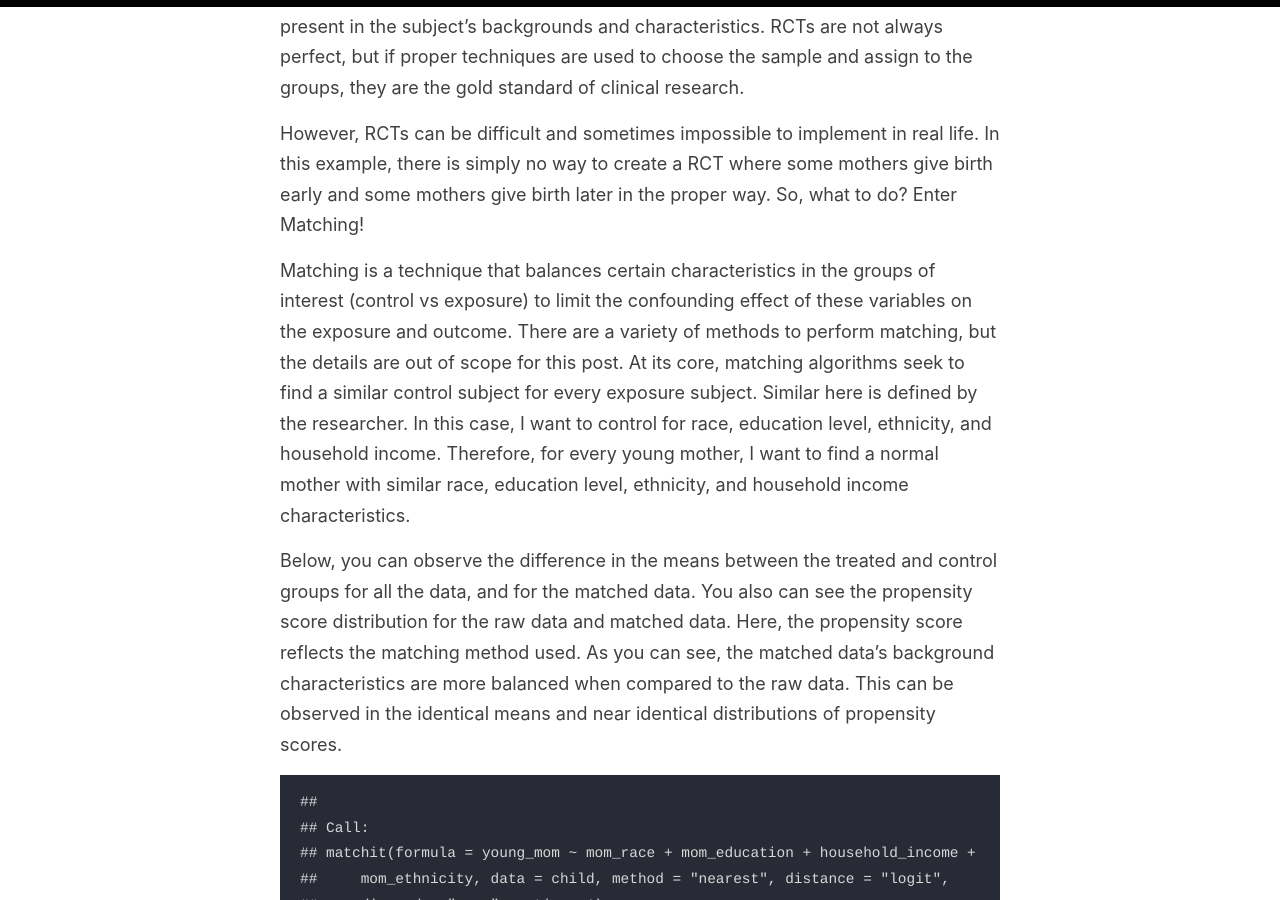
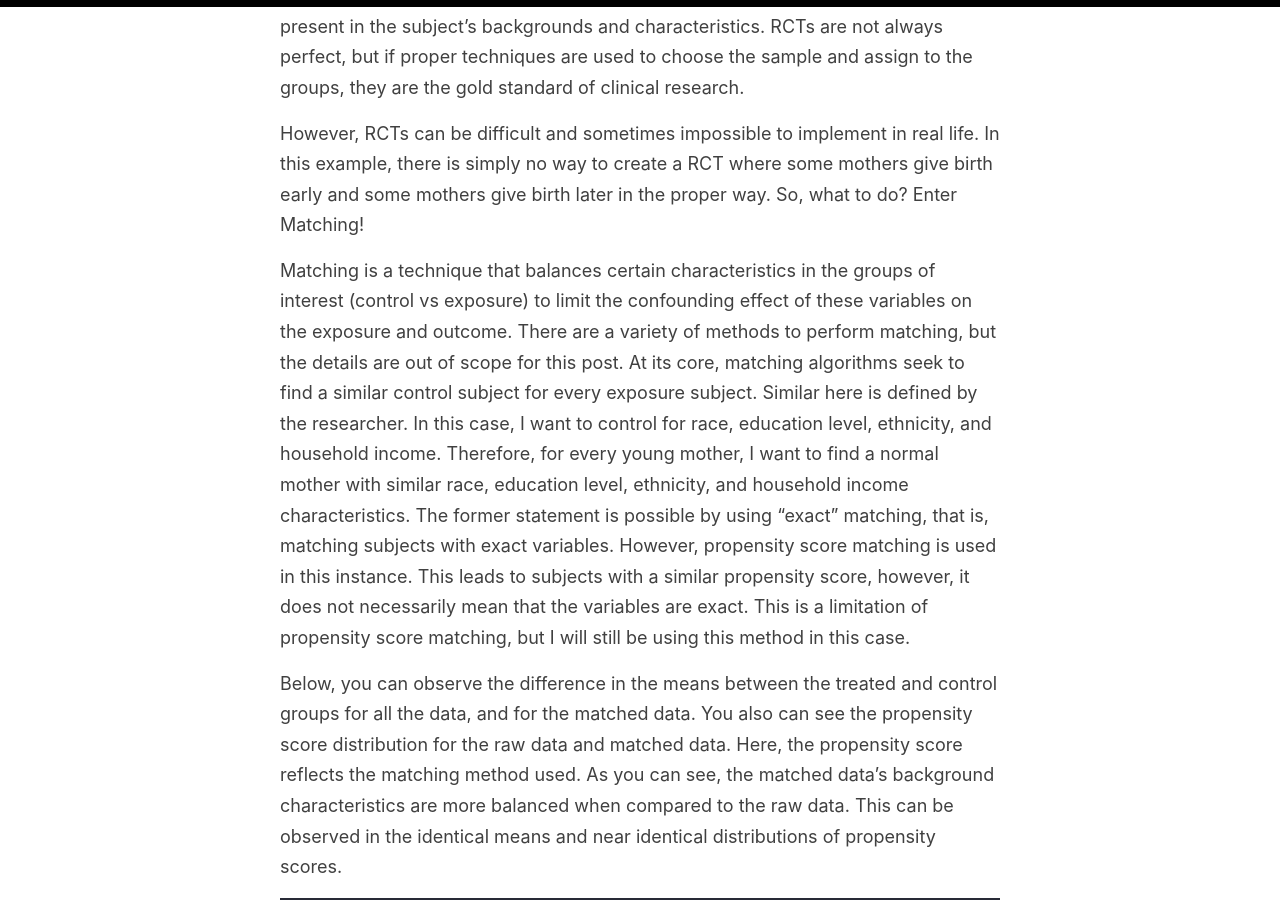
Before and after one commit to Murrkeys/Murrkeys.github.io, a Jekyll site: the page built from _posts/2020-12-15-Causal-Inference.md, in a window 1280 px wide and 900 px high, scrolled down 2418 px. Built offline with Jekyll 4.4.1, drawn with Linux system fonts in a browser that asks for light colours.

Commit message:
Update 2020-12-15-Causal-Inference.md

```diff
--- a/_posts/2020-12-15-Causal-Inference.md
+++ b/_posts/2020-12-15-Causal-Inference.md
@@ -89,7 +89,7 @@ subject for every exposure subject. Similar here is defined by the
 researcher. In this case, I want to control for race, education level,
 ethnicity, and household income. Therefore, for every young mother, I
 want to find a normal mother with similar race, education level,
-ethnicity, and household income characteristics.
+ethnicity, and household income characteristics.  The former statement is possible by using "exact" matching, that is, matching subjects with exact variables. However, propensity score matching is used in this instance. This leads to subjects with a similar propensity score, however, it does not necessarily mean that the variables are exact.  This is a limitation of propensity score matching, but I will still be using this method in this case.
 
 Below, you can observe the difference in the means between the treated
 and control groups for all the data, and for the matched data. You also
```
